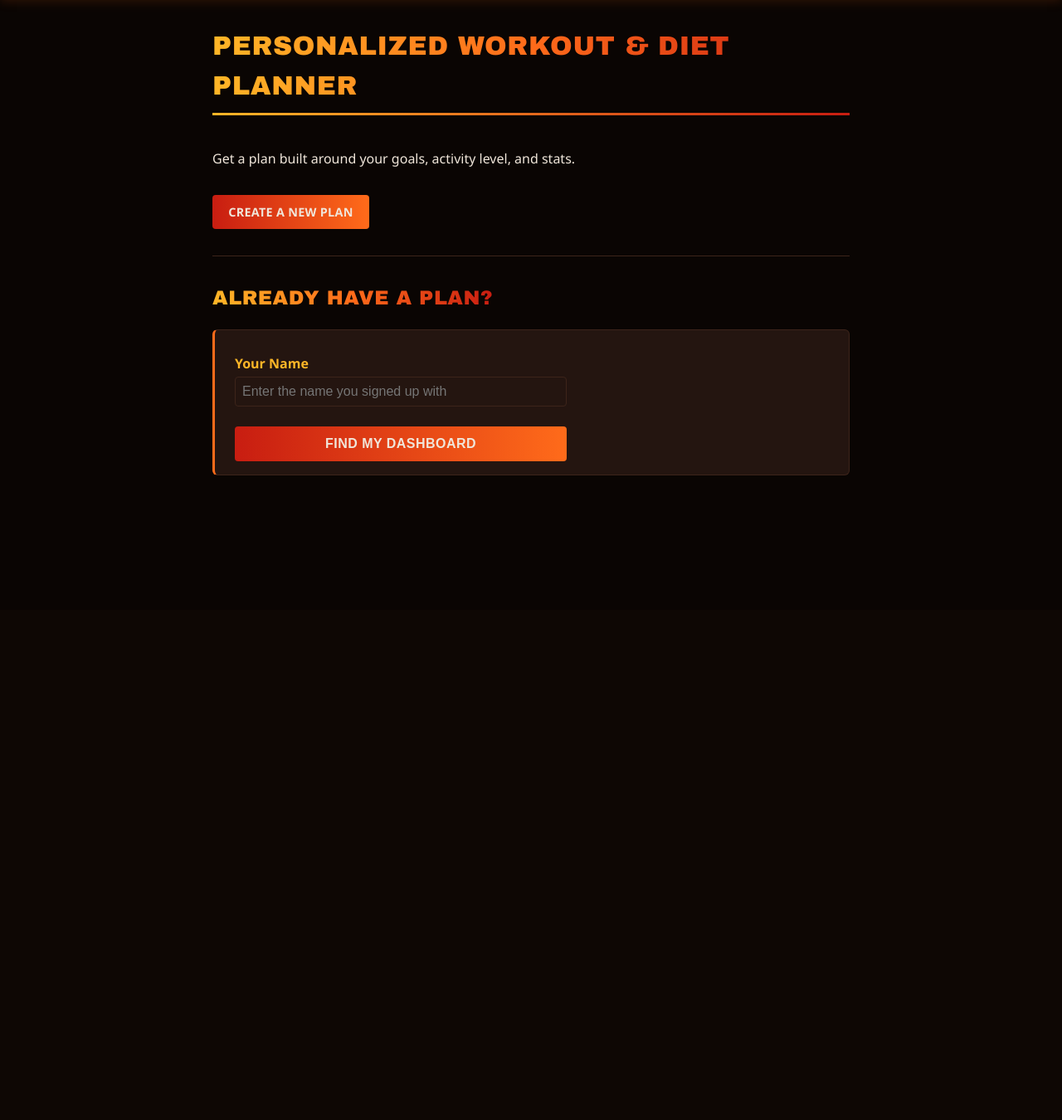
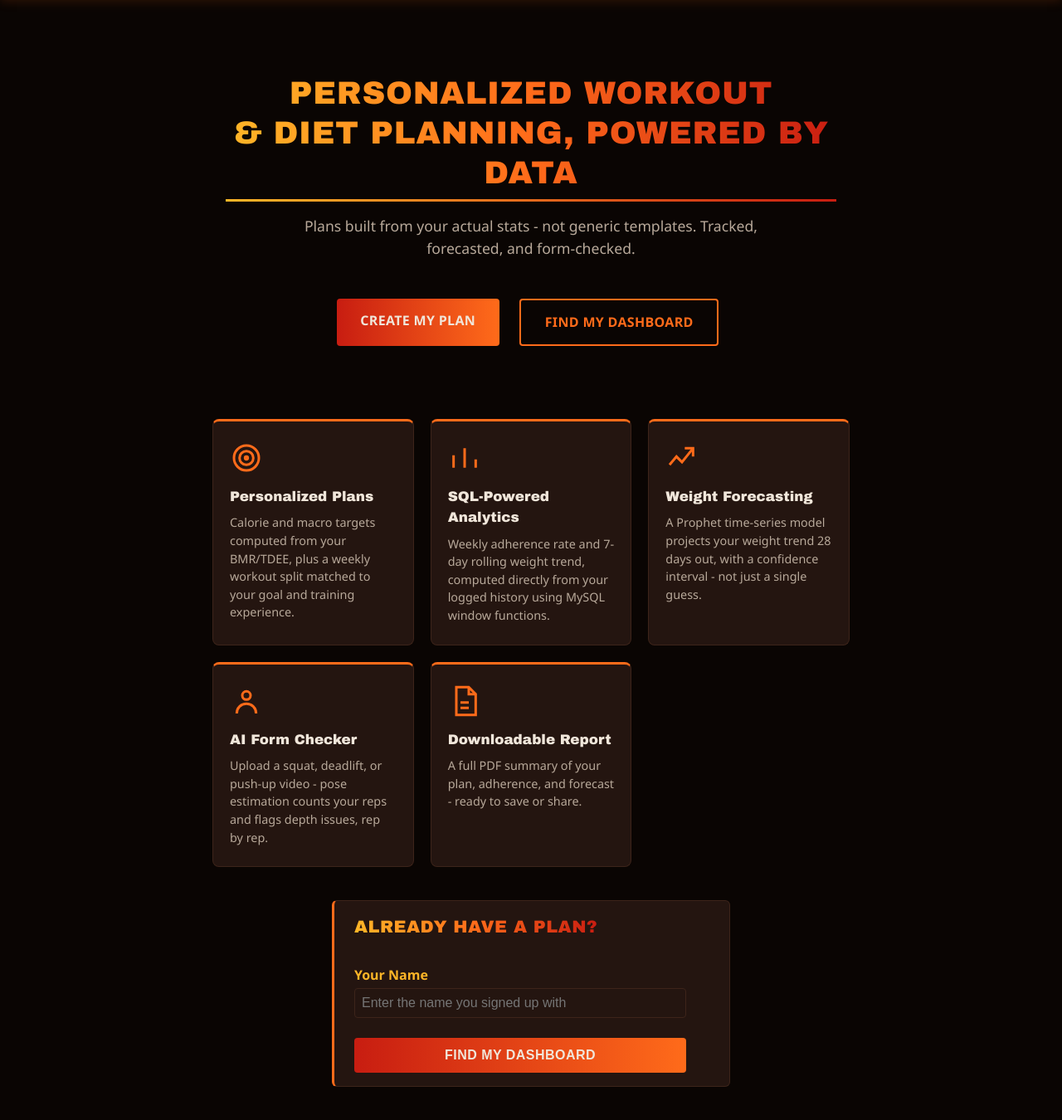
Before and after one commit to Kashika3006/workout_planner, a Flask app: page / in a window 1280 px wide. Shown: the part 65-1415 px from the top of the page at 83% size. Before the commit the page ends 638 px from the top, so only its background shows below. Run offline with Flask 3, Linux system fonts and the light colour scheme.

Commit message:
home page updated

```diff
--- a/static/css/main.css
+++ b/static/css/main.css
@@ -254,3 +254,130 @@ code {
         font-size: 1.5rem;
     }
 }
+
+
+.hero {
+    text-align: center;
+    padding: 3.5rem 1rem 3rem;
+}
+
+.hero-title {
+    font-family: 'Arial Black', sans-serif;
+    font-weight: 900;
+    font-size: 2.4rem;
+    line-height: 1.25;
+    text-transform: uppercase;
+    background: linear-gradient(90deg, var(--gold) 0%, var(--flame) 50%, var(--ember) 100%);
+    -webkit-background-clip: text;
+    background-clip: text;
+    -webkit-text-fill-color: transparent;
+    margin: 0 0 1rem;
+    display: block;
+}
+
+.hero-subtitle {
+    color: var(--ash-dim);
+    font-size: 1.1rem;
+    max-width: 560px;
+    margin: 0 auto 2rem;
+}
+
+.hero-actions {
+    display: flex;
+    justify-content: center;
+    gap: 1rem;
+    flex-wrap: wrap;
+}
+
+.button-lg {
+    font-size: 1rem;
+    padding: 0.9rem 1.8rem;
+}
+
+.button-outline {
+    background: transparent;
+    border: 2px solid var(--flame);
+    color: var(--flame);
+}
+
+.button-outline:hover {
+    background: rgba(255, 107, 26, 0.1);
+    filter: none;
+}
+
+.features {
+    display: grid;
+    grid-template-columns: repeat(auto-fit, minmax(220px, 1fr));
+    gap: 1.25rem;
+    margin: 2.5rem 0;
+}
+
+.feature-card {
+    background: var(--panel);
+    border: 1px solid var(--border);
+    border-top: 3px solid var(--flame);
+    border-radius: 8px;
+    padding: 1.5rem 1.25rem;
+    transition: transform 0.15s ease, border-color 0.15s ease;
+}
+
+.feature-card:hover {
+    transform: translateY(-3px);
+    border-top-color: var(--gold);
+}
+
+.feature-icon {
+    width: 40px;
+    height: 40px;
+    color: var(--flame);
+    margin-bottom: 0.9rem;
+}
+
+.feature-icon svg {
+    width: 100%;
+    height: 100%;
+}
+
+.feature-card h3 {
+    font-size: 1.05rem;
+    text-transform: none;
+    letter-spacing: normal;
+    background: none;
+    -webkit-text-fill-color: var(--ash);
+    color: var(--ash);
+    margin: 0 0 0.5rem;
+    display: block;
+}
+
+.feature-card p {
+    color: var(--ash-dim);
+    font-size: 0.9rem;
+    line-height: 1.5;
+    margin: 0;
+}
+
+.find-dashboard-card {
+    max-width: 480px;
+    margin: 2.5rem auto;
+    text-align: left;
+}
+
+.find-dashboard-card h2 {
+    font-size: 1.3rem;
+}
+
+/* Mobile adjustments for the hero/features */
+@media (max-width: 600px) {
+    .hero-title {
+        font-size: 1.7rem;
+    }
+
+    .hero-actions {
+        flex-direction: column;
+        align-items: stretch;
+    }
+
+    .features {
+        grid-template-columns: 1fr;
+    }
+}
--- a/templates/index.html
+++ b/templates/index.html
@@ -1,18 +1,83 @@
 {% extends "base.html" %}
-{% block title %}FitPlan - Home{% endblock %}
+{% block title %}FitPlan AI - Home{% endblock %}
 {% block content %}
-    <h1>Personalized Workout &amp; Diet Planner</h1>
-    <p>Get a plan built around your goals, activity level, and stats.</p>
-    <a href="{{ url_for('onboarding') }}" class="button">Create a New Plan</a>
 
-    <hr>
+    <section class="hero">
+        <h1 class="hero-title">Personalized Workout<br>&amp; Diet Planning, Powered by Data</h1>
+        <p class="hero-subtitle">
+            Plans built from your actual stats - not generic templates. Tracked, forecasted, and form-checked.
+        </p>
+        <div class="hero-actions">
+            <a href="{{ url_for('onboarding') }}" class="button button-lg">Create My Plan</a>
+            <a href="#find-dashboard" class="button button-lg button-outline">Find My Dashboard</a>
+        </div>
+    </section>
 
-    <h2>Already have a plan?</h2>
-    <div class="card">
+    <section class="features">
+        <div class="feature-card">
+            <div class="feature-icon">
+                <svg viewBox="0 0 24 24" fill="none" stroke="currentColor" stroke-width="1.8">
+                    <circle cx="12" cy="12" r="9"/>
+                    <circle cx="12" cy="12" r="5"/>
+                    <circle cx="12" cy="12" r="1"/>
+                </svg>
+            </div>
+            <h3>Personalized Plans</h3>
+            <p>Calorie and macro targets computed from your BMR/TDEE, plus a weekly workout split matched to your goal and training experience.</p>
+        </div>
+
+        <div class="feature-card">
+            <div class="feature-icon">
+                <svg viewBox="0 0 24 24" fill="none" stroke="currentColor" stroke-width="1.8">
+                    <path d="M4 19V10M12 19V5M20 19V13"/>
+                </svg>
+            </div>
+            <h3>SQL-Powered Analytics</h3>
+            <p>Weekly adherence rate and 7-day rolling weight trend, computed directly from your logged history using MySQL window functions.</p>
+        </div>
+
+        <div class="feature-card">
+            <div class="feature-icon">
+                <svg viewBox="0 0 24 24" fill="none" stroke="currentColor" stroke-width="1.8">
+                    <path d="M3 17l5-6 4 4 8-10"/>
+                    <path d="M14 5h6v6" fill="none"/>
+                </svg>
+            </div>
+            <h3>Weight Forecasting</h3>
+            <p>A Prophet time-series model projects your weight trend 28 days out, with a confidence interval - not just a single guess.</p>
+        </div>
+
+        <div class="feature-card">
+            <div class="feature-icon">
+                <svg viewBox="0 0 24 24" fill="none" stroke="currentColor" stroke-width="1.8">
+                    <circle cx="12" cy="8" r="3"/>
+                    <path d="M5 21c0-4 3-7 7-7s7 3 7 7"/>
+                </svg>
+            </div>
+            <h3>AI Form Checker</h3>
+            <p>Upload a squat, deadlift, or push-up video - pose estimation counts your reps and flags depth issues, rep by rep.</p>
+        </div>
+
+        <div class="feature-card">
+            <div class="feature-icon">
+                <svg viewBox="0 0 24 24" fill="none" stroke="currentColor" stroke-width="1.8">
+                    <path d="M6 2h9l5 5v15H6z"/>
+                    <path d="M15 2v5h5"/>
+                    <path d="M9 13h6M9 17h6"/>
+                </svg>
+            </div>
+            <h3>Downloadable Report</h3>
+            <p>A full PDF summary of your plan, adherence, and forecast - ready to save or share.</p>
+        </div>
+    </section>
+
+    <section id="find-dashboard" class="card find-dashboard-card">
+        <h2>Already Have a Plan?</h2>
         <form action="{{ url_for('find_dashboard') }}" method="post">
             <label for="name">Your Name</label>
             <input type="text" id="name" name="name" placeholder="Enter the name you signed up with" required>
             <button type="submit">Find My Dashboard</button>
         </form>
-    </div>
+    </section>
+
 {% endblock %}
```
